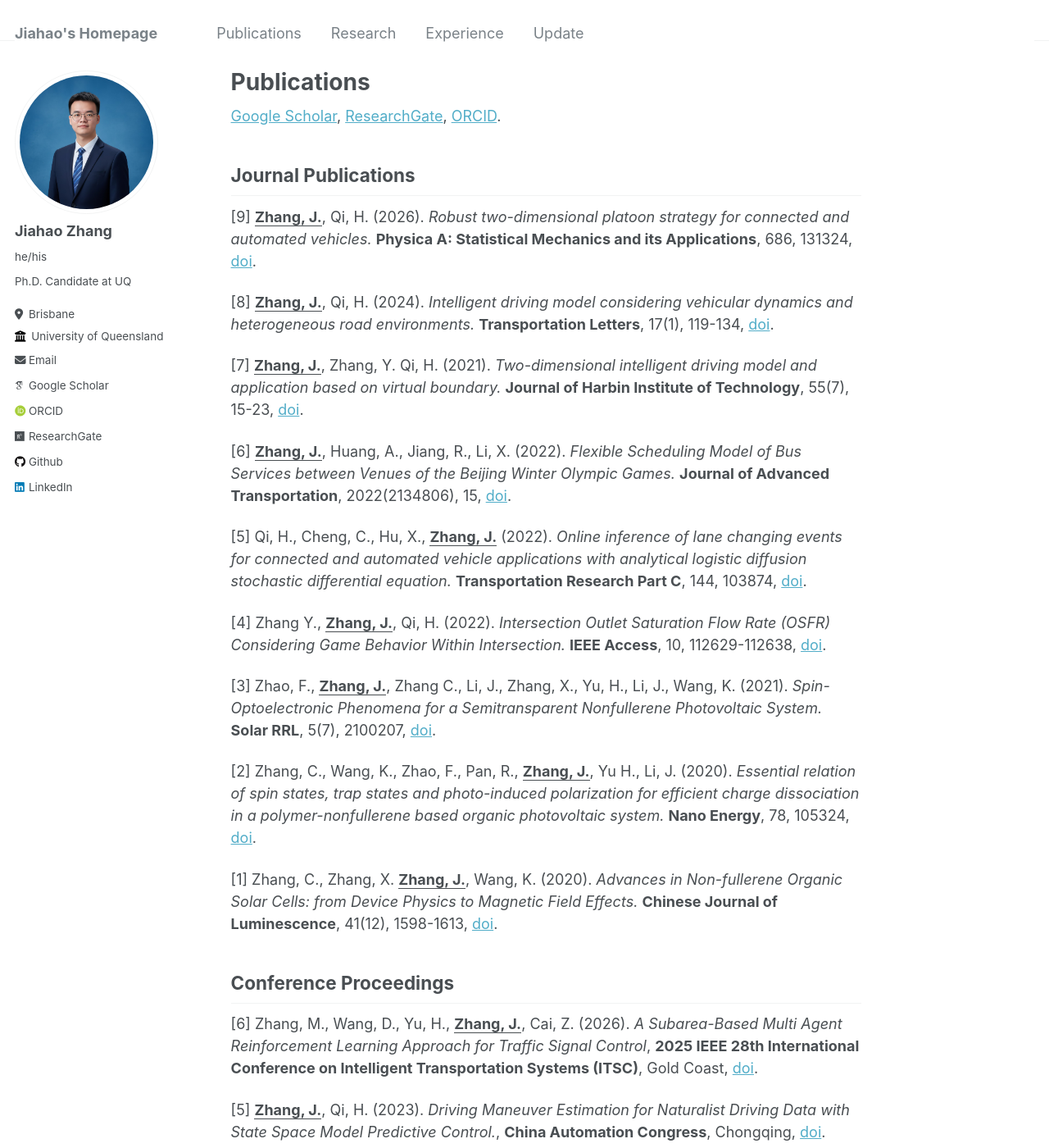
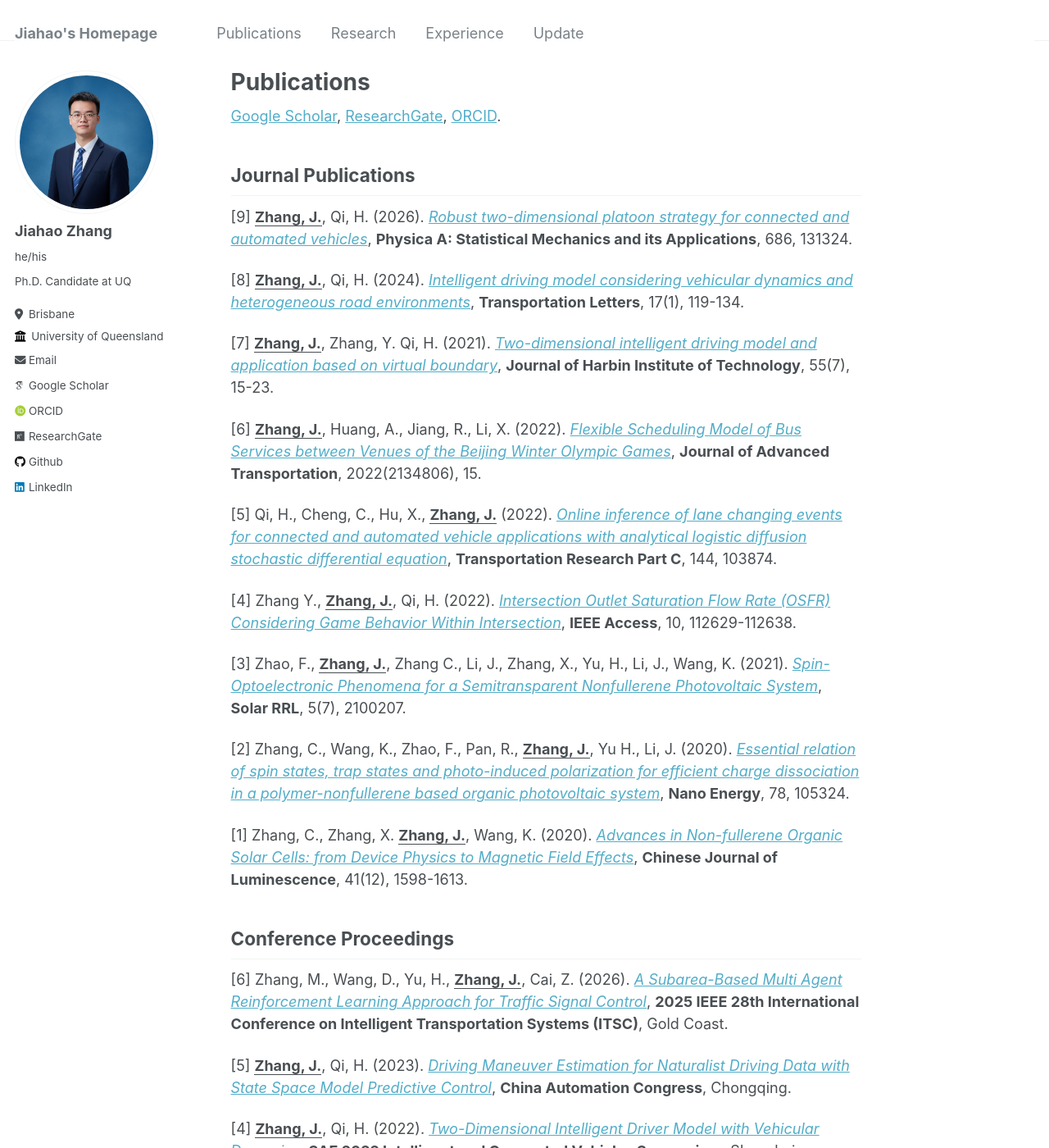
Before and after one commit to zhangjiahao2024/zhangjiahao2024.github.io, a Jekyll site: the page built from _pages/publications.md, in a window 1280 px wide and 1400 px high. Shown: the whole window at 82% size. Built offline with Jekyll 4.4.1, drawn with Linux system fonts in a browser that asks for light colours; some web fonts are replaced; some of the changed text lies outside the part shown.

Commit message:
Update publications.md

```diff
--- a/_pages/publications.md
+++ b/_pages/publications.md
@@ -19,38 +19,38 @@ author_profile: true
 
 Journal Publications
 ----------
-[9] <ins><ins>**Zhang, J.**</ins></ins>, Qi, H. (2026). *Robust two-dimensional platoon strategy for connected and automated vehicles.* **Physica A: Statistical Mechanics and its Applications**, 686, 131324, [doi](https://doi.org/10.1016/j.physa.2026.131324).
+[9] <ins><ins>**Zhang, J.**</ins></ins>, Qi, H. (2026). [*Robust two-dimensional platoon strategy for connected and automated vehicles*](https://doi.org/10.1016/j.physa.2026.131324), **Physica A: Statistical Mechanics and its Applications**, 686, 131324.
 
-[8] <ins>**Zhang, J.**</ins>, Qi, H. (2024). *Intelligent driving model considering vehicular dynamics and heterogeneous road environments.* **Transportation Letters**, 17(1), 119-134, [doi](https://doi.org/10.1080/19427867.2024.2329469).
+[8] <ins>**Zhang, J.**</ins>, Qi, H. (2024). [*Intelligent driving model considering vehicular dynamics and heterogeneous road environments*](https://doi.org/10.1080/19427867.2024.2329469), **Transportation Letters**, 17(1), 119-134.
 
-[7] <ins>**Zhang, J.**</ins>, Zhang, Y. Qi, H. (2021). *Two-dimensional intelligent driving model and application based on virtual boundary.* **Journal of Harbin Institute of Technology**, 55(7), 15-23, [doi](http://hit.alljournals.cn/html/hitxb_cn/2023/7/20230703.html).
+[7] <ins>**Zhang, J.**</ins>, Zhang, Y. Qi, H. (2021). [*Two-dimensional intelligent driving model and application based on virtual boundary*](http://hit.alljournals.cn/html/hitxb_cn/2023/7/20230703.html), **Journal of Harbin Institute of Technology**, 55(7), 15-23.
 
-[6] <ins>**Zhang, J.**</ins>, Huang, A., Jiang, R., Li, X. (2022). *Flexible Scheduling Model of Bus Services between Venues of the Beijing Winter Olympic Games.* **Journal of Advanced Transportation**, 2022(2134806), 15, [doi](https://onlinelibrary.wiley.com/doi/full/10.1155/2022/2134806).
+[6] <ins>**Zhang, J.**</ins>, Huang, A., Jiang, R., Li, X. (2022). [*Flexible Scheduling Model of Bus Services between Venues of the Beijing Winter Olympic Games*](https://onlinelibrary.wiley.com/doi/full/10.1155/2022/2134806), **Journal of Advanced Transportation**, 2022(2134806), 15.
 
-[5] Qi, H., Cheng, C., Hu, X., <ins>**Zhang, J.**</ins> (2022). *Online inference of lane changing events for connected and automated vehicle applications with analytical logistic diffusion stochastic differential equation.* **Transportation Research Part C**, 144, 103874, [doi](https://doi.org/10.1016/j.trc.2022.103874).
+[5] Qi, H., Cheng, C., Hu, X., <ins>**Zhang, J.**</ins> (2022). [*Online inference of lane changing events for connected and automated vehicle applications with analytical logistic diffusion stochastic differential equation*](https://doi.org/10.1016/j.trc.2022.103874), **Transportation Research Part C**, 144, 103874.
 
-[4] Zhang Y., <ins>**Zhang, J.**</ins>, Qi, H. (2022). *Intersection Outlet Saturation Flow Rate (OSFR) Considering Game Behavior Within Intersection.* **IEEE Access**, 10, 112629-112638, [doi](https://ieeexplore.ieee.org/abstract/document/9878314).
+[4] Zhang Y., <ins>**Zhang, J.**</ins>, Qi, H. (2022). [*Intersection Outlet Saturation Flow Rate (OSFR) Considering Game Behavior Within Intersection*](https://ieeexplore.ieee.org/abstract/document/9878314), **IEEE Access**, 10, 112629-112638.
 
-[3] Zhao, F., <ins>**Zhang, J.**</ins>, Zhang C., Li, J., Zhang, X., Yu, H., Li, J., Wang, K. (2021). *Spin-Optoelectronic Phenomena for a Semitransparent Nonfullerene Photovoltaic System.* **Solar RRL**, 5(7), 2100207, [doi](https://onlinelibrary.wiley.com/doi/full/10.1002/solr.202100207).
+[3] Zhao, F., <ins>**Zhang, J.**</ins>, Zhang C., Li, J., Zhang, X., Yu, H., Li, J., Wang, K. (2021). [*Spin-Optoelectronic Phenomena for a Semitransparent Nonfullerene Photovoltaic System*](https://onlinelibrary.wiley.com/doi/full/10.1002/solr.202100207), **Solar RRL**, 5(7), 2100207.
 
-[2] Zhang, C., Wang, K., Zhao, F., Pan, R., <ins>**Zhang, J.**</ins>, Yu H., Li, J. (2020). *Essential relation of spin states, trap states and photo-induced polarization for efficient charge dissociation in a polymer-nonfullerene based organic photovoltaic system.* **Nano Energy**, 78, 105324, [doi](https://www.sciencedirect.com/science/article/pii/S2211285520309010).
+[2] Zhang, C., Wang, K., Zhao, F., Pan, R., <ins>**Zhang, J.**</ins>, Yu H., Li, J. (2020). [*Essential relation of spin states, trap states and photo-induced polarization for efficient charge dissociation in a polymer-nonfullerene based organic photovoltaic system*](https://www.sciencedirect.com/science/article/pii/S2211285520309010), **Nano Energy**, 78, 105324.
 
-[1] Zhang, C., Zhang, X. <ins>**Zhang, J.**</ins>, Wang, K. (2020). *Advances in Non-fullerene Organic Solar Cells: from Device Physics to Magnetic Field Effects.* **Chinese Journal of Luminescence**, 41(12), 1598-1613, [doi](https://cjl.lightpublishing.cn/en/article/doi/10.37188/CJL.20200314/).
+[1] Zhang, C., Zhang, X. <ins>**Zhang, J.**</ins>, Wang, K. (2020). [*Advances in Non-fullerene Organic Solar Cells: from Device Physics to Magnetic Field Effects*](https://cjl.lightpublishing.cn/en/article/doi/10.37188/CJL.20200314/), **Chinese Journal of Luminescence**, 41(12), 1598-1613.
 
 
 Conference Proceedings
 -------
-[6] Zhang, M., Wang, D., Yu, H., <ins>**Zhang, J.**</ins>, Cai, Z. (2026). *A Subarea-Based Multi Agent Reinforcement Learning Approach for Traffic Signal Control*, **2025 IEEE 28th International Conference on Intelligent Transportation Systems (ITSC)**, Gold Coast, [doi](https://ieeexplore.ieee.org/document/11423188).
+[6] Zhang, M., Wang, D., Yu, H., <ins>**Zhang, J.**</ins>, Cai, Z. (2026). [*A Subarea-Based Multi Agent Reinforcement Learning Approach for Traffic Signal Control*](https://ieeexplore.ieee.org/document/11423188), **2025 IEEE 28th International Conference on Intelligent Transportation Systems (ITSC)**, Gold Coast.
 
-[5] <ins>**Zhang, J.**</ins>, Qi, H. (2023). *Driving Maneuver Estimation for Naturalist Driving Data with State Space Model Predictive Control.*, **China Automation Congress**, Chongqing, [doi](https://ieeexplore.ieee.org/abstract/document/10450846).
+[5] <ins>**Zhang, J.**</ins>, Qi, H. (2023). [*Driving Maneuver Estimation for Naturalist Driving Data with State Space Model Predictive Control*](https://ieeexplore.ieee.org/abstract/document/10450846), **China Automation Congress**, Chongqing.
 
-[4] <ins>**Zhang, J.**</ins>, Qi, H. (2022). *Two-Dimensional Intelligent Driver Model with Vehicular Dynamics.* **SAE 2022 Intelligent and Connected Vehicles Symposium**, Shanghai, [doi](https://www.sae.org/publications/technical-papers/content/2022-01-7088/).
+[4] <ins>**Zhang, J.**</ins>, Qi, H. (2022). [*Two-Dimensional Intelligent Driver Model with Vehicular Dynamics*](https://www.sae.org/publications/technical-papers/content/2022-01-7088/), **SAE 2022 Intelligent and Connected Vehicles Symposium**, Shanghai.
 
-[3] Zhang, Y., <ins>**Zhang, J.**</ins>, Qi, H. (2022). *MFD adaptive prediction based on Gaussian process under constraints.* **2023 TRB 102nd Annual Meeting**, Washington, DC, [doi](https://www.researchgate.net/publication/364777558_MFD_adaptive_prediction_based_on_Gaussian_process_under_constraints).
+[3] Zhang, Y., <ins>**Zhang, J.**</ins>, Qi, H. (2022). [*MFD adaptive prediction based on Gaussian process under constraints*](https://www.researchgate.net/publication/364777558_MFD_adaptive_prediction_based_on_Gaussian_process_under_constraints), **2023 TRB 102nd Annual Meeting**, Washington, DC.
 
-[2] Qi, H., Lin, J., Ying, Y., <ins>**Zhang, J.**</ins> (2022). *Stochastic two-dimensional car following model by stochastic differential equation.* **2022 IEEE 25th International Conference on intelligent transportation systems (ITSC)**, Macau, [doi](https://ieeexplore.ieee.org/abstract/document/9921829).
+[2] Qi, H., Lin, J., Ying, Y., <ins>**Zhang, J.**</ins> (2022). [*Stochastic two-dimensional car following model by stochastic differential equation*](https://ieeexplore.ieee.org/abstract/document/9921829), **2022 IEEE 25th International Conference on intelligent transportation systems (ITSC)**, Macau.
 
-[1] Qi, H., Ying, Y., <ins>**Zhang, J.**</ins> (2022). *Two-Dimensional Intelligent Driver Model with Vehicular Dynamics.* **2022 IEEE Intelligent Vehicles Symposium (IV)**, Shanghai, [doi](https://ieeexplore.ieee.org/abstract/document/9827388).
+[1] Qi, H., Ying, Y., <ins>**Zhang, J.**</ins> (2022). [*Two-Dimensional Intelligent Driver Model with Vehicular Dynamics*](https://ieeexplore.ieee.org/abstract/document/9827388), **2022 IEEE Intelligent Vehicles Symposium (IV)**, Shanghai.
 
 
 Patents
```
